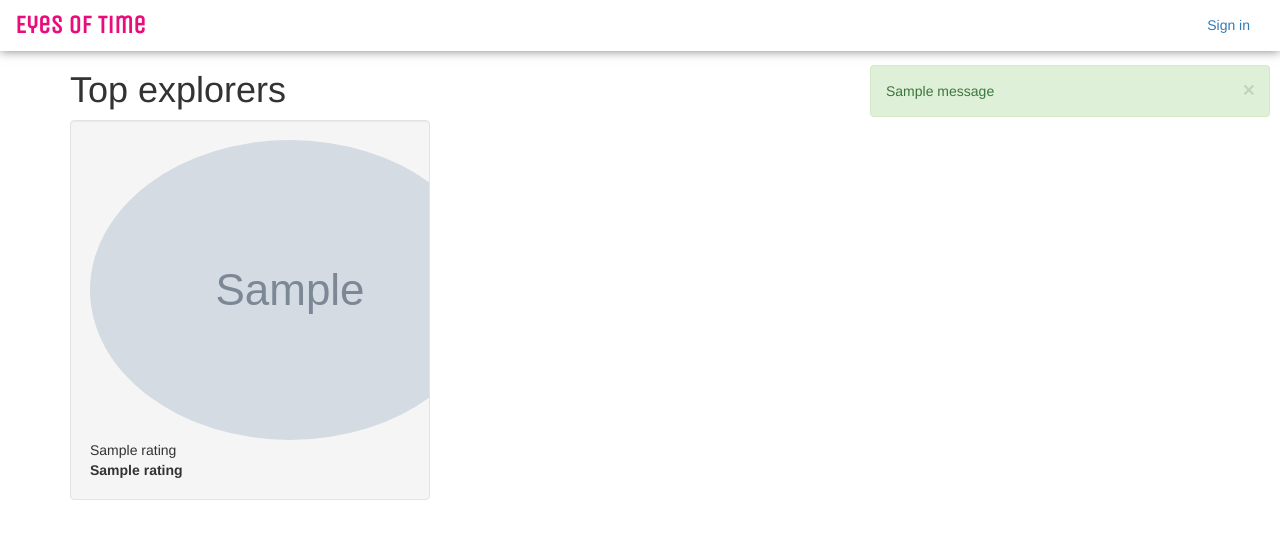
After one commit to ilvar/eyes-of-time, a Django app: template eot/templates/rating.html in a window 1280 px wide. The commit adds this page. Shown: the top 539 px of the page. Run offline with Django 3.2, Linux system fonts and the light colour scheme; the template is opened without the code that fills it: most values are stand-ins (such as "Sample title", 1, 10 or a date in 2020); grey boxes marked "Sample" are stand-in pictures; one stand-in notice (Sample message) is shown; some libraries are stand-ins or nearby versions.

Commit message:
Rating and profile on web

```diff
--- a/eot/static/css/eyes-of-space.css
+++ b/eot/static/css/eyes-of-space.css
@@ -294,3 +294,19 @@ blockquote {
 table[role=grid] {
     width: 100%;
 }
+
+.well {
+    overflow: hidden;
+}
+
+.messages {
+  position: fixed;
+  right: 10px;
+  top: 65px;
+  width: 400px;
+  z-index: 5000;
+}
+
+.table .user {
+    width: 100%;
+}
--- /dev/null
+++ b/eot/templates/app.html
@@ -0,0 +1,67 @@
+{% extends "base.html" %}
+{% load staticfiles %}
+
+{% block extra_head %}
+{% endblock %}
+
+{% block body_attrs %}{% endblock %}
+{% block content %}
+    <div class="navbar navbar-custom navbar-fixed-top" role="navigation">
+        <div class="container-fluid">
+            <div class="navbar-header">
+                <div class="navbar-icon-container">
+                    <a href="#" class="navbar-icon pull-right visible-xs" id="nav-btn"><i
+                        class="fa fa-bars fa-lg white"></i></a>
+                    <a href="#" class="navbar-icon pull-right visible-xs" id="sidebar-toggle-btn"><i
+                        class="fa fa-search fa-lg white"></i></a>
+                </div>
+                <a class="navbar-brand" href="/">Eyes of Time</a>
+            </div>
+            <div class="navbar-collapse collapse">
+                <!--uSER DATA -->
+                <ul class="nav navbar-nav pull-right">
+                    {% if user.is_authenticated %}
+                        <li class="navbar-text ">My Rating: <span class="badge">{{ user.rating }}</span></li>
+                        <li><a href="{% url 'rating' %}">Top users</a></li>
+                        <li class="dropdown">
+                            <a class="dropdown-toggle user-photo-button" id="userDrop" href="#" role="button" data-toggle="dropdown">
+                                <img src="{{ user.get_avatar }}"/> {{ user.get_full_name }} <b class="caret"></b>
+                            </a>
+                            <ul class="dropdown-menu">
+                                <li><a href="{% url 'profile' %}">My account</a></li>
+                                <li class="divider"></li>
+                                <li><a href="{% url 'logout' %}">Exit</a></li>
+                            </ul>
+                        </li>
+                    {% else %}
+                        <li><a href="{% url 'login' %}">Sign in</a></li>
+                    {% endif %}
+                </ul>
+                <ul class="nav navbar-nav">
+                </ul>
+            </div>
+            <!--/.navbar-collapse -->
+        </div>
+    </div>
+
+    {% if messages %}
+        <div class="messages">
+            {% for m in messages %}
+                <div class="alert alert-dismissible alert-{{ m.tags }}" role="alert">
+                    <button type="button" class="close" data-dismiss="alert" aria-label="Close">
+                        <span aria-hidden="true">&times;</span>
+                    </button>
+                    {{ m|safe }}
+                </div>
+            {% endfor %}
+        </div>
+    {% endif %}
+
+
+
+    {% block main %}
+    {% endblock main %}
+{% endblock %}
+
+{% block extra_js %}
+{% endblock %}
--- a/eot/templates/event.html
+++ b/eot/templates/event.html
@@ -1,4 +1,4 @@
-{% extends "home.html" %}
+{% extends "app.html" %}
 {% load staticfiles %}
 
 {% block title %}{{ block.super }} | {{ event.description }}{% endblock %}
--- /dev/null
+++ b/eot/templates/rating.html
@@ -0,0 +1,28 @@
+{% extends "app.html" %}
+{% load staticfiles %}
+
+{% block extra_head %}
+    <link rel="stylesheet" href="{% static "css/eyes-of-space.css" %}">
+{% endblock %}
+
+{% block main %}
+    <div class="container">
+        <h1>Top explorers</h1>
+
+        <div class="row">
+            {% for r in rating %}
+                <div class="col-lg-4 col-md-6 col-sm-12 col-xs-12">
+                    <div class="well">
+                        {% if r.avatar %}
+                            <img src="{{ r.avatar }}" class="img-circle pull-left" />
+                        {% endif %}
+                        <div class="user">
+                            {{ r.name }}<br />
+                            <strong>{{ r.rating }}</strong>
+                        </div>
+                    </div>
+                </div>
+            {% endfor %}
+        </div>
+    </div>
+{% endblock main %}
```
Also changed, not shown: eot/templates/home.html (+2 -38 lines), eot/templates/profile.html (added, +26 -0 lines), eot/views.py (+14 -5 lines), users/views.py (+15 -3 lines).
